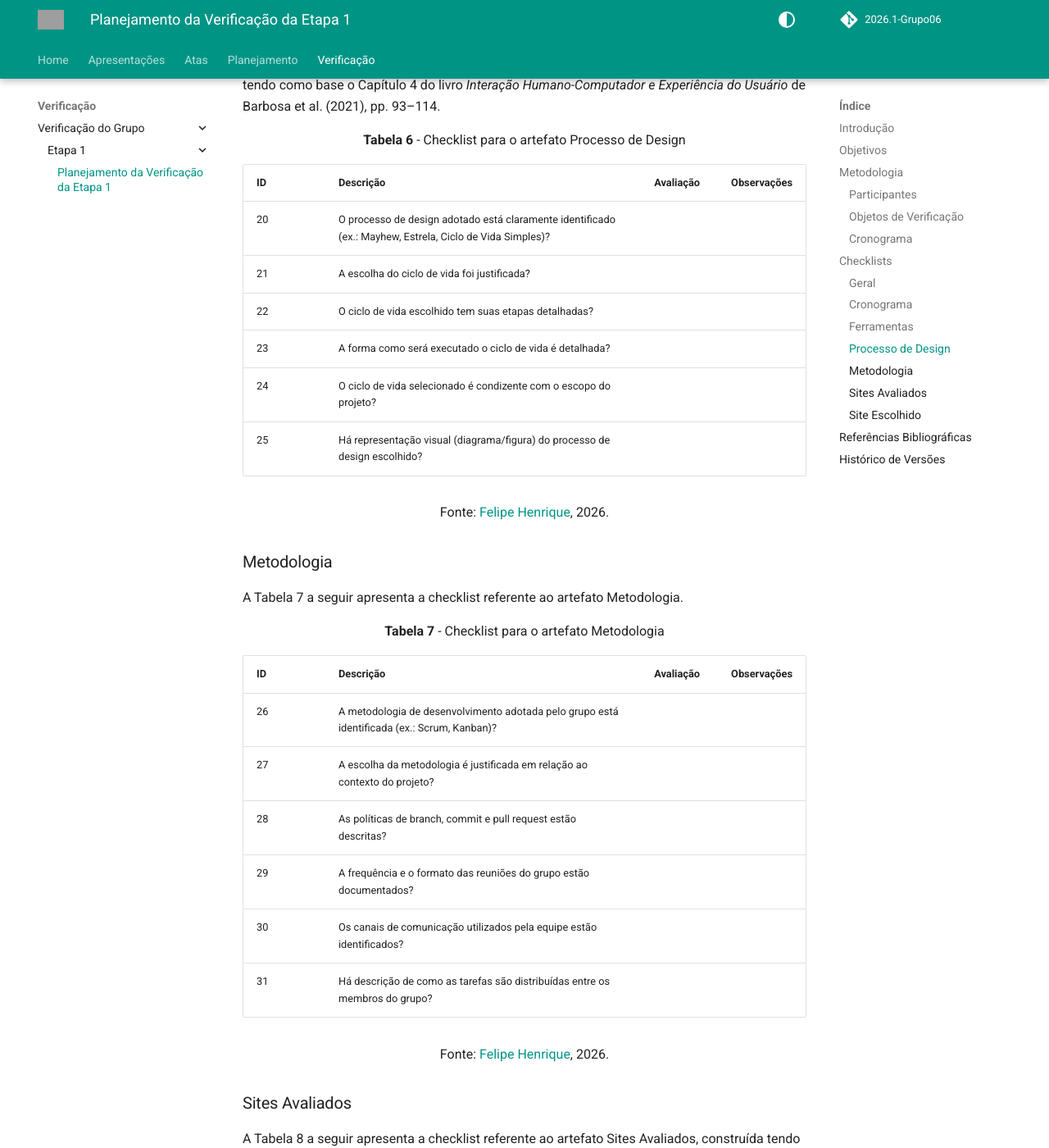
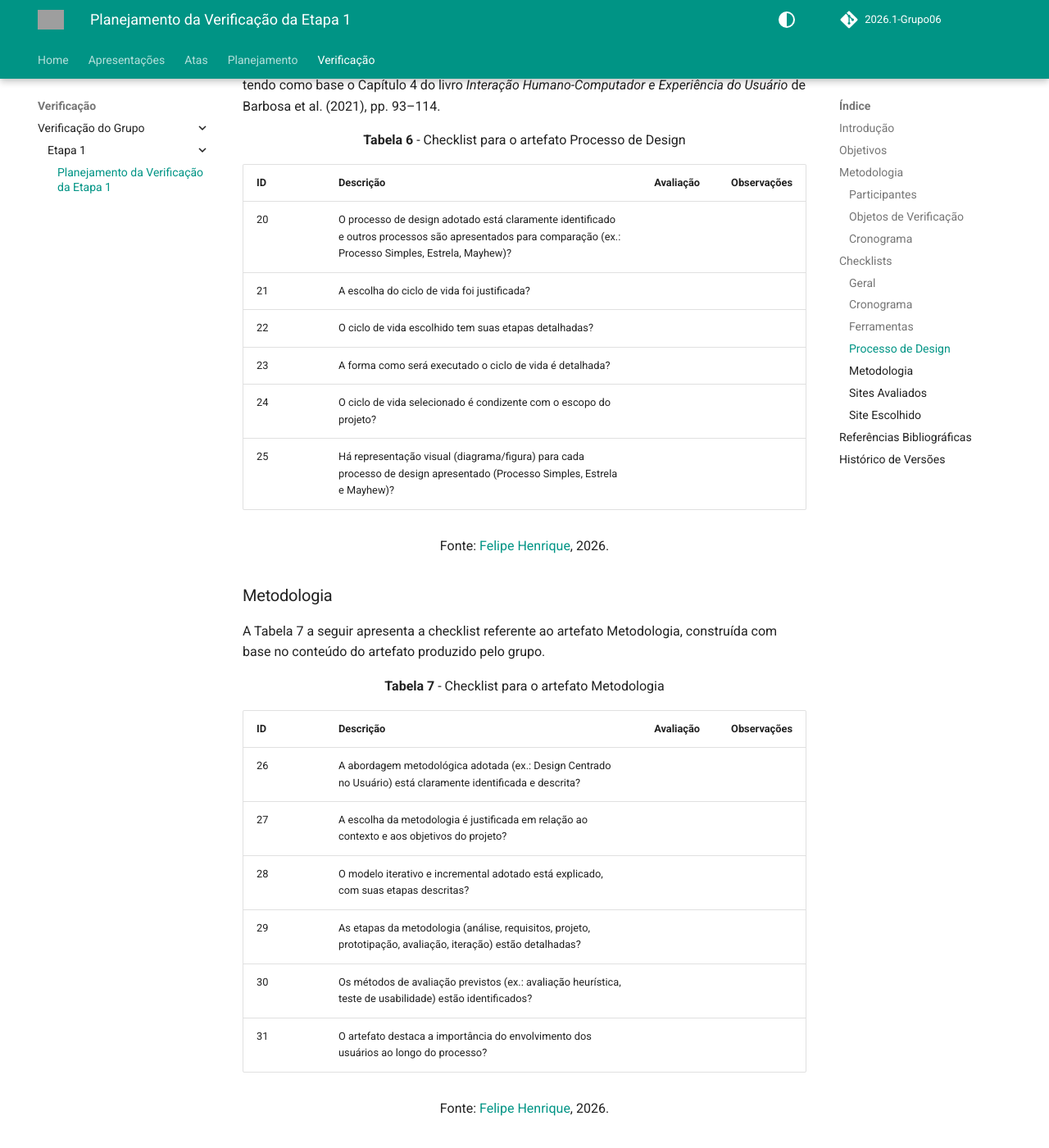
Before and after one commit to Interacao-Humano-Computador/2026.1-Grupo06, an MkDocs documentation site: the page built from docs/verificacao/grupo/etapa1/planejamento-verificacao-etapa1-grupo.md, in a window 1280 px wide and 1400 px high, scrolled down 5132 px. Shown: the whole window at 82% size. Built offline with MkDocs 1.6.1 and Material for MkDocs 9.7.7, drawn with Linux system fonts in a browser that asks for light colours; comment, search, counter and statistics services are not loaded; grey boxes are pictures that could not be loaded.

Commit message:
Update planejamento-verificacao-etapa1-grupo.md

```diff
--- a/docs/verificacao/grupo/etapa1/planejamento-verificacao-etapa1-grupo.md
+++ b/docs/verificacao/grupo/etapa1/planejamento-verificacao-etapa1-grupo.md
@@ -20,8 +20,8 @@ Cada participante será responsável por verificar um ou mais artefatos da entre
 
 <font size="3"><p style="text-align: center"><b>Tabela 1</b> - Participantes da Inspeção</p></font>
 
-| Artefato                    | Autor(es)                                                                                        | Responsável pela Verificação                      |
-| --------------------------- | ------------------------------------------------------------------------------------------------ | ------------------------------------------------- |
+| Artefato                    | Autor(es)                                                                                        | Responsável pela Verificação                                                                                                    |
+| --------------------------- | ------------------------------------------------------------------------------------------------ | ------------------------------------------------------------------------------------------------------------------------------- |
 | Cronograma                  | [Ígor Veras](https://github.com/igorvdaniel) e [Felipe Henrique](https://github.com/fhenrique77) | [Felipe Henrique](https://github.com/fhenrique77), [João Guilherme](https://github.com/JoaoGSantana10) |
 | Ferramentas                 | [Ígor Veras](https://github.com/igorvdaniel)                                                     | [Felipe Henrique](https://github.com/fhenrique77), [João Guilherme](https://github.com/JoaoGSantana10) |
 | Processo de Design          | Matheus                                                                                          | [Felipe Henrique](https://github.com/fhenrique77), [João Guilherme](https://github.com/JoaoGSantana10) |
@@ -54,8 +54,8 @@ A verificação será realizada no período de 09 de abril de 2026 até dia 11 d
 
 <font size="3"><p style="text-align: center"><b>Tabela 2</b> - Cronograma das Atividades</p></font>
 
-| Data       | Descrição                                                      | Responsável                                       |
-| ---------- | -------------------------------------------------------------- | ------------------------------------------------- |
+| Data       | Descrição                                                      | Responsável                                                                                                                     |
+| ---------- | -------------------------------------------------------------- | ------------------------------------------------------------------------------------------------------------------------------- |
 | 09/04/2026 | Verificação do artefato Cronograma.                            | [Felipe Henrique](https://github.com/fhenrique77), [João Guilherme](https://github.com/JoaoGSantana10) |
 | 09/04/2026 | Verificação do artefato Ferramentas.                           | [Felipe Henrique](https://github.com/fhenrique77), [João Guilherme](https://github.com/JoaoGSantana10) |
 | 10/04/2026 | Verificação do artefato Processo de Design.                    | [Felipe Henrique](https://github.com/fhenrique77), [João Guilherme](https://github.com/JoaoGSantana10) |
@@ -132,29 +132,29 @@ A Tabela 6 a seguir apresenta a checklist referente ao artefato Processo de Desi
 
 | ID | Descrição                                                                                                | Avaliação | Observações |
 | -- | -------------------------------------------------------------------------------------------------------- | :-------: | ----------- |
-| 20 | O processo de design adotado está claramente identificado (ex.: Mayhew, Estrela, Ciclo de Vida Simples)? |           |             |
+| 20 | O processo de design adotado está claramente identificado e outros processos são apresentados para comparação (ex.: Processo Simples, Estrela, Mayhew)? |           |             |
 | 21 | A escolha do ciclo de vida foi justificada?                                                              |           |             |
 | 22 | O ciclo de vida escolhido tem suas etapas detalhadas?                                                    |           |             |
 | 23 | A forma como será executado o ciclo de vida é detalhada?                                                 |           |             |
 | 24 | O ciclo de vida selecionado é condizente com o escopo do projeto?                                        |           |             |
-| 25 | Há representação visual (diagrama/figura) do processo de design escolhido?                               |           |             |
+| 25 | Há representação visual (diagrama/figura) para cada processo de design apresentado (Processo Simples, Estrela e Mayhew)? |           |             |
 
 <font size="3"><p style="text-align: center">Fonte: <a href="https://github.com/fhenrique77">Felipe Henrique</a>, 2026.</p></font>
 
 ### Metodologia
 
-A Tabela 7 a seguir apresenta a checklist referente ao artefato Metodologia.
+A Tabela 7 a seguir apresenta a checklist referente ao artefato Metodologia, construída com base no conteúdo do artefato produzido pelo grupo.
 
 <font size="3"><p style="text-align: center"><b>Tabela 7</b> - Checklist para o artefato Metodologia</p></font>
 
-| ID | Descrição                                                                                   | Avaliação | Observações |
-| -- | ------------------------------------------------------------------------------------------- | :-------: | ----------- |
-| 26 | A metodologia de desenvolvimento adotada pelo grupo está identificada (ex.: Scrum, Kanban)? |           |             |
-| 27 | A escolha da metodologia é justificada em relação ao contexto do projeto?                   |           |             |
-| 28 | As políticas de branch, commit e pull request estão descritas?                              |           |             |
-| 29 | A frequência e o formato das reuniões do grupo estão documentados?                          |           |             |
-| 30 | Os canais de comunicação utilizados pela equipe estão identificados?                        |           |             |
-| 31 | Há descrição de como as tarefas são distribuídas entre os membros do grupo?                 |           |             |
+| ID | Descrição                                                                                                    | Avaliação | Observações |
+| -- | ------------------------------------------------------------------------------------------------------------ | :-------: | ----------- |
+| 26 | A abordagem metodológica adotada (ex.: Design Centrado no Usuário) está claramente identificada e descrita?  |           |             |
+| 27 | A escolha da metodologia é justificada em relação ao contexto e aos objetivos do projeto?                    |           |             |
+| 28 | O modelo iterativo e incremental adotado está explicado, com suas etapas descritas?                          |           |             |
+| 29 | As etapas da metodologia (análise, requisitos, projeto, prototipação, avaliação, iteração) estão detalhadas? |           |             |
+| 30 | Os métodos de avaliação previstos (ex.: avaliação heurística, teste de usabilidade) estão identificados?     |           |             |
+| 31 | O artefato destaca a importância do envolvimento dos usuários ao longo do processo?                          |           |             |
 
 <font size="3"><p style="text-align: center">Fonte: <a href="https://github.com/fhenrique77">Felipe Henrique</a>, 2026.</p></font>
 
@@ -200,7 +200,7 @@ A Tabela 9 a seguir apresenta a checklist referente ao artefato Site Escolhido,
 
 ## Histórico de Versões
 
-| Versão | Data       | Descrição            | Autor(es)                                         | Revisor(es) |
-| ------ | ---------- | -------------------- | ------------------------------------------------- | ----------- |
-| `1.0`  | 09/04/2026 | Criação da página    | [Ígor Veras](https://github.com/igorvdaniel)      |             |
-| `1.1`  | 10/04/2026 | Lista de verificação | [Felipe Henrique](https://github.com/fhenrique77) |             |
+| Versão | Data       | Descrição                          | Autor(es)                                         | Revisor(es) |
+| ------ | ---------- | ---------------------------------- | ------------------------------------------------- | ----------- |
+| `1.0`  | 09/04/2026 | Criação da página                  | [Ígor Veras](https://github.com/igorvdaniel)      |             |
+| `1.1`  | 10/04/2026 | Lista de verificação               | [Felipe Henrique](https://github.com/fhenrique77) |             |
```
